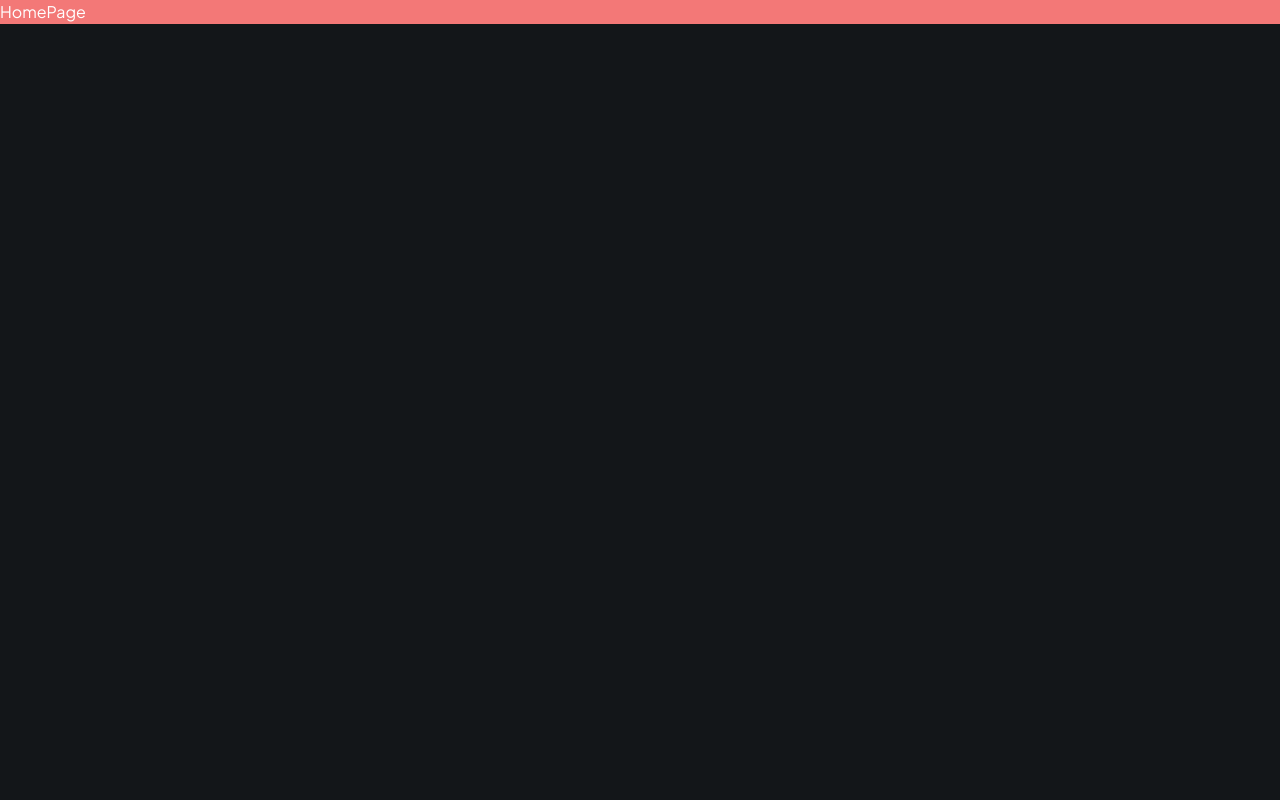
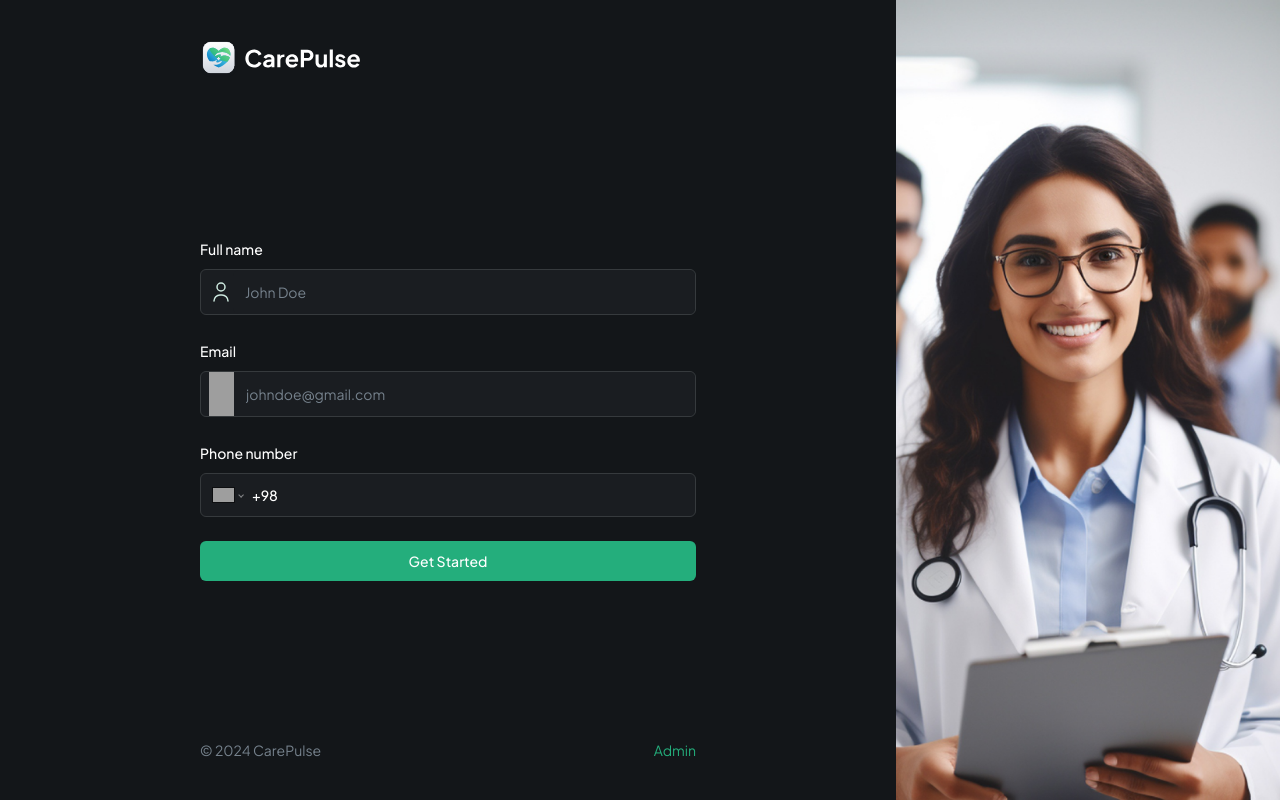
Before and after one commit to herus-cloudie/CarePulse, a Next.js app: page / in a window 1280 px wide. Built offline with nearby package versions, Linux system fonts and the light colour scheme; grey boxes are pictures that could not be loaded.

Commit message:
transfer the signIn page to the main, create formLayout and registerForm

```diff
--- /dev/null
+++ b/app/[userId]/register/page.tsx
@@ -0,0 +1,11 @@
+'use client'
+
+import React from "react"
+import FormLayout from "@/components/template/formLayout"
+import RegisterForm from "@/components/form/registerForm"
+
+const Register = () => {
+    return <FormLayout imgSrc="/Illustration.png" ClassName="sub-container max-w-[860px] flex-1 flex-col py-10" children={<RegisterForm />}/>
+}
+
+export default Register
--- a/app/signIn/page.tsx
+++ /dev/null
@@ -1,7 +0,0 @@
-import SignInPage from '@/components/template/signInPage'
-
-const SignIn = () => {
-  return <SignInPage />
-}
-
-export default SignIn
--- a/components/form/patientForm.tsx
+++ b/components/form/patientForm.tsx
@@ -4,18 +4,17 @@ import 'react-phone-number-input/style.css'
 
 import { Button } from "../ui/button";
 import CustomFormField from "../module/customFormField";
+import { useRouter } from 'next/navigation';
 
 export const PatientForm = () => {
+  const router = useRouter();
 
   const handleSubmit = async () => {
   };
 
   return (
     <form onSubmit={handleSubmit} className="flex-1 space-y-6">
-      <section className="mb-12 space-y-4">
-        <h1 className="header">Hi there 👋</h1>
-        <p className="text-dark-700">Get started with appointments.</p>
-      </section>
+
 
       <CustomFormField
         type={'text'}
@@ -42,7 +41,7 @@ export const PatientForm = () => {
         placeholder="+98 919 256 8598"
       />
 
-      <Button className="bg-green-500 w-full">Get Started</Button>
+      <Button onClick={() => router.push(`${Math.random()}/register`)} className="bg-green-500 w-full">Get Started</Button>
     </form>
   );
 };
--- /dev/null
+++ b/components/form/registerForm.tsx
@@ -0,0 +1,9 @@
+
+
+const RegisterForm = () => {
+  return (
+    <div>RegisterForm</div>
+  )
+}
+
+export default RegisterForm
--- a/components/template/signInPage.tsx
+++ b/components/template/formLayout.tsx
@@ -1,31 +1,35 @@
+'use client'
+
+import React from "react"
 import Image from "next/image"
-import {PatientForm} from "../form/patientForm"
+import { usePathname } from "next/navigation"
 
-const SignInPage = () => {
+const FormLayout = ({imgSrc , ClassName , children} : {imgSrc : string, ClassName ?: string , children : React.ReactNode}) => {
+  const pathName = usePathname();
+
   return (
     <div className="flex justify-between h-screen max-h-screen">
         <section className="remove-scrollbar container">
-            <div className="sub-container max-w-[496px]">
+            <div className={`${ClassName}`}>
                 <Image src='/logo.svg' width={161} height={32} alt="logo icon"/>
                 <div className="max-w-[496px]">
-                    <PatientForm />
+                    {children}
                 </div>
                 <div className="flex justify-between items-center relative pb-0">
                     <small className="text-sm text-dark-600">© 2024 CarePulse</small>
-                    <small className="text-sm text-green-500 cursor-pointer">Admin</small>
+                    {pathName == '/' && <small className="text-sm text-green-500 cursor-pointer">Admin</small>}
                 </div>
             </div>
         </section>
         <Image
-        src="/Illustration-1.png"
+        src={imgSrc}
         height={1000}
         width={1000}
         alt="patient"
         className="side-img max-w-[30%]"
-      />
+    />
     </div>
-
   )
 }
 
-export default SignInPage
+export default FormLayout;
--- a/components/template/homePage.tsx
+++ b/components/template/homePage.tsx
@@ -1,8 +1,8 @@
+import {PatientForm} from "../form/patientForm"
+import FormLayout from "./formLayout"
 
 const HomePage = () => {
-  return (
-    <div className="bg-red-500">HomePage</div>
-  )
+  return <FormLayout imgSrc="/Illustration-1.png" ClassName="sub-container max-w-[496px]" children={<PatientForm />}/>
 }
 
-export default HomePage
+export default HomePage;
```
